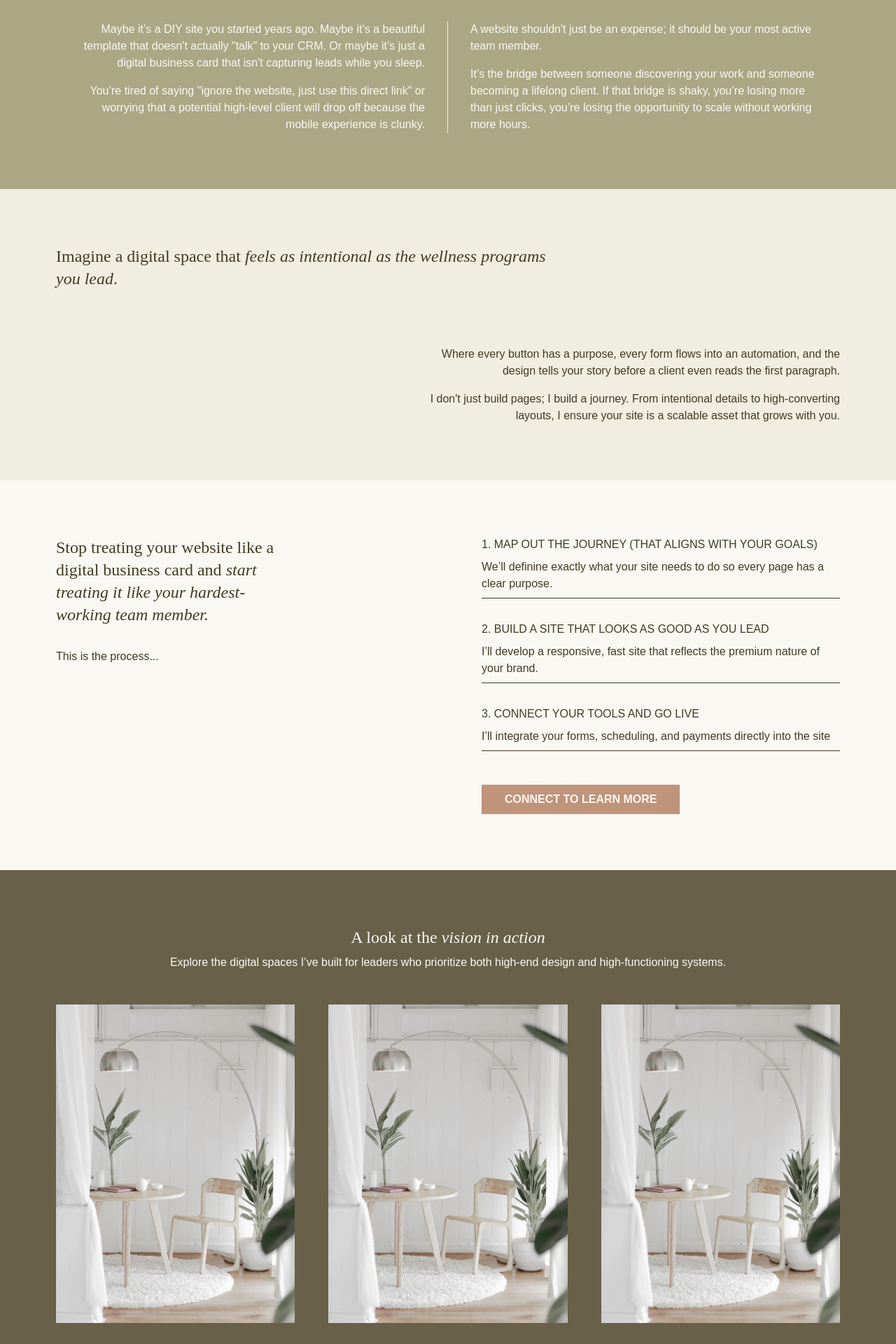
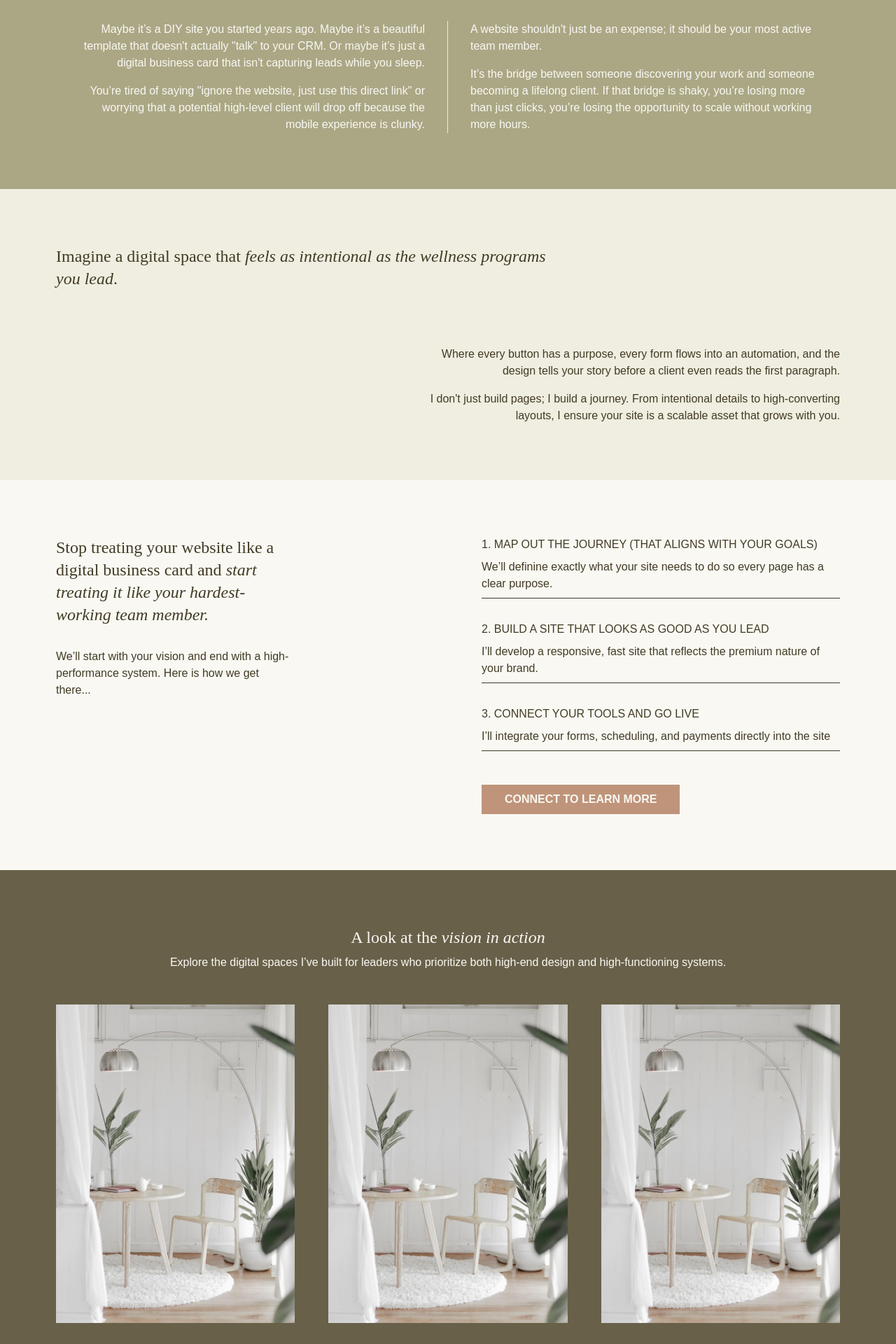
Before and after one commit to brittwoodard/brittanywoodard, a Jekyll site: the page built from website-strategy-build.html, in a window 1280 px wide. Shown: the part 1022-2942 px from the top of the page at 70% size. Built offline with Jekyll 4.4.1, drawn with Linux system fonts in a browser that asks for light colours; some web fonts are replaced.

Commit message:
added new layout

```diff
--- /dev/null
+++ b/_layouts/project.html
@@ -0,0 +1,3 @@
+---
+layout: default
+---
--- a/assets/css/style.css
+++ b/assets/css/style.css
@@ -788,6 +788,9 @@
 .grid-cols-3 {
   grid-template-columns: repeat(3, minmax(0, 1fr));
 }
+.grid-cols-2 {
+  grid-template-columns: repeat(2, minmax(0, 1fr));
+}
 .flex-col {
   flex-direction: column;
 }
--- a/website-strategy-build.html
+++ b/website-strategy-build.html
@@ -21,7 +21,7 @@
 system:
   heading_html: Stop treating your website like a digital business card and <em>start treating it like your hardest-working team member.</em>
   description_html: |
-    <p>This is the process...</p>
+    <p>We’ll start with your vision and end with a high-performance system. Here is how we get there...</p>
   steps:
     - title: 1. Map out the journey (that aligns with your goals)
       description: We’ll definine exactly what your site needs to do so every page has a clear purpose.
```
Also changed, not shown: _projects/1-manamei.md (added).
